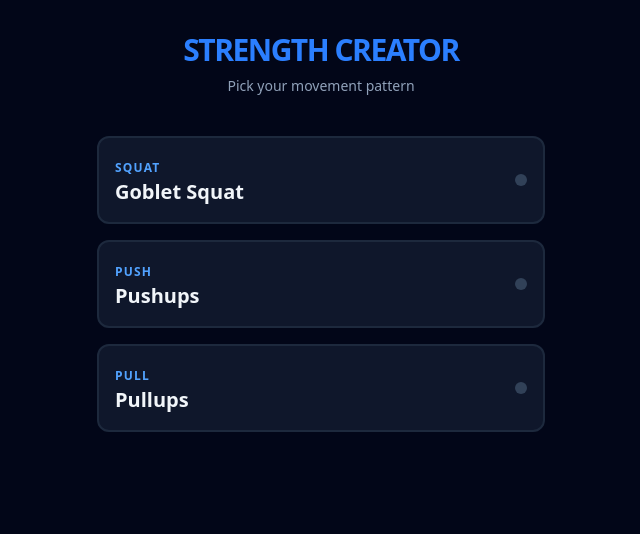
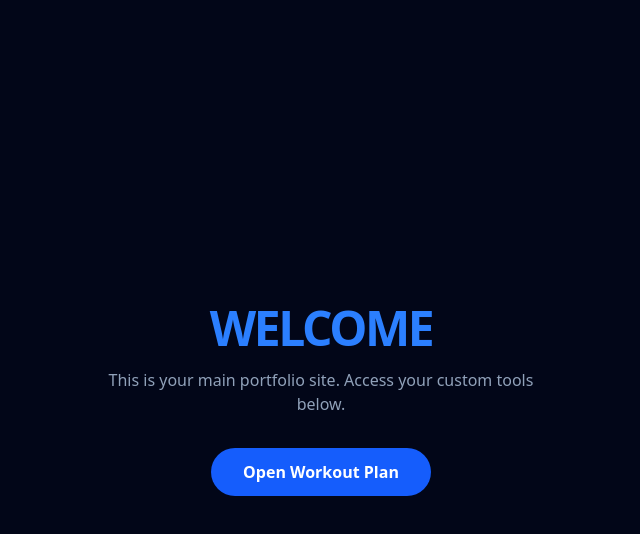
Before and after one commit to Terminated27/Terminated27.github.io, a React (Vite) app: page / in a window 1280 px wide. Shown: the top 534 px of the page, without its empty margins (319-959 px from the left). Built offline with nearby package versions, Linux system fonts and the light colour scheme.

Commit message:
added more pages, created 404.html in order to keep pages working when moving immediately to a subpage

```diff
--- a/package.json
+++ b/package.json
@@ -12,7 +12,8 @@
   "dependencies": {
     "@tailwindcss/postcss": "^4.1.18",
     "react": "^19.2.0",
-    "react-dom": "^19.2.0"
+    "react-dom": "^19.2.0",
+    "react-router-dom": "^7.12.0"
   },
   "devDependencies": {
     "@eslint/js": "^9.39.1",
--- /dev/null
+++ b/public/404.html
@@ -0,0 +1,14 @@
+<!doctype html>
+<html lang="en">
+  <head>
+    <meta charset="UTF-8" />
+    <link rel="icon" type="image/svg+xml" href="/vite.svg" />
+    <meta name="viewport" content="width=device-width, initial-scale=1.0" />
+    <title>portfolio</title>
+    <script type="module" crossorigin src="/assets/index-Dx_pK-iL.js"></script>
+    <link rel="stylesheet" crossorigin href="/assets/index-Cuk8IlTd.css">
+  </head>
+  <body>
+    <div id="root"></div>
+  </body>
+</html>
--- a/src/App.tsx
+++ b/src/App.tsx
@@ -1,63 +1,17 @@
-import { useState } from 'react'
-
-// 1. Simple Placeholder Data
-const EXERCISES = [
-  { id: 1, name: "Goblet Squat", pattern: "Squat", cues: ["Chest up", "Heels down"] },
-  { id: 2, name: "Pushups", pattern: "Push", cues: ["Core tight", "Elbows at 45°"] },
-  { id: 3, name: "Pullups", pattern: "Pull", cues: ["Chest to bar", "Slow descent"] },
-];
+import { BrowserRouter, Routes, Route } from 'react-router-dom';
+import Home from './pages/home';
+import WorkoutPlan from './pages/workoutplan';
 
 function App() {
-  const [selected, setSelected] = useState<string | null>(null);
-
   return (
-    <div className="min-h-screen bg-slate-950 text-slate-100 p-8 font-sans">
-      <div className="max-w-md mx-auto">
-        <header className="mb-10 text-center">
-          <h1 className="text-3xl font-black tracking-tighter text-blue-500 uppercase">
-            Strength Creator
-          </h1>
-          <p className="text-slate-400 text-sm mt-2">Pick your movement pattern</p>
-        </header>
-
-        <main className="space-y-4">
-          {EXERCISES.map((ex) => (
-            <button
-              key={ex.id}
-              onClick={() => setSelected(ex.name === selected ? null : ex.name)}
-              className={`w-full text-left p-4 rounded-xl border-2 transition-all ${
-                selected === ex.name
-                ? "border-blue-500 bg-blue-500/10 shadow-[0_0_20px_rgba(59,130,246,0.2)]"
-                : "border-slate-800 bg-slate-900 hover:border-slate-700"
-              }`}
-            >
-              <div className="flex justify-between items-center">
-                <div>
-                  <span className="text-xs font-bold uppercase tracking-widest text-blue-400">
-                    {ex.pattern}
-                  </span>
-                  <h2 className="text-xl font-bold">{ex.name}</h2>
-                </div>
-                <div className={`h-3 w-3 rounded-full ${selected === ex.name ? "bg-blue-500" : "bg-slate-700"}`} />
-              </div>
-
-              {/* Expandable Cues Section */}
-              {selected === ex.name && (
-                <div className="mt-4 pt-4 border-t border-blue-500/30 animate-in fade-in slide-in-from-top-1">
-                  <p className="text-sm font-semibold mb-2 text-slate-300">Technical Cues:</p>
-                  <ul className="list-disc list-inside text-sm text-slate-400 space-y-1">
-                    {ex.cues.map((cue, i) => (
-                      <li key={i}>{cue}</li>
-                    ))}
-                  </ul>
-                </div>
-              )}
-            </button>
-          ))}
-        </main>
-      </div>
-    </div>
-  )
+    // basename="/" because you are using the root Terminated27.github.io repo
+    <BrowserRouter basename="/">
+      <Routes>
+        <Route path="/" element={<Home />} />
+        <Route path="/workoutplan" element={<WorkoutPlan />} />
+      </Routes>
+    </BrowserRouter>
+  );
 }
 
-export default App
+export default App;
--- /dev/null
+++ b/src/pages/home.tsx
@@ -0,0 +1,20 @@
+import { Link } from 'react-router-dom';
+
+export default function Home() {
+  return (
+    <div className="min-h-screen bg-slate-950 text-slate-100 flex flex-col items-center justify-center p-8">
+      <h1 className="text-5xl font-black text-blue-500 uppercase tracking-tighter mb-4">
+        Welcome
+      </h1>
+      <p className="text-slate-400 mb-8 text-center max-w-md">
+        This is your main portfolio site. Access your custom tools below.
+      </p>
+      <Link
+        to="/workoutplan"
+        className="bg-blue-600 hover:bg-blue-500 text-white font-bold py-3 px-8 rounded-full transition-all"
+      >
+        Open Workout Plan
+      </Link>
+    </div>
+  );
+}
--- /dev/null
+++ b/src/pages/workoutplan.tsx
@@ -0,0 +1,63 @@
+import { useState } from 'react'
+
+// 1. Simple Placeholder Data
+const EXERCISES = [
+  { id: 1, name: "Goblet Squat", pattern: "Squat", cues: ["Chest up", "Heels down"] },
+  { id: 2, name: "Pushups", pattern: "Push", cues: ["Core tight", "Elbows at 45°"] },
+  { id: 3, name: "Pullups", pattern: "Pull", cues: ["Chest to bar", "Slow descent"] },
+];
+
+function App() {
+  const [selected, setSelected] = useState<string | null>(null);
+
+  return (
+    <div className="min-h-screen bg-slate-950 text-slate-100 p-8 font-sans">
+      <div className="max-w-md mx-auto">
+        <header className="mb-10 text-center">
+          <h1 className="text-3xl font-black tracking-tighter text-blue-500 uppercase">
+            Strength Creator
+          </h1>
+          <p className="text-slate-400 text-sm mt-2">Pick your movement pattern</p>
+        </header>
+
+        <main className="space-y-4">
+          {EXERCISES.map((ex) => (
+            <button
+              key={ex.id}
+              onClick={() => setSelected(ex.name === selected ? null : ex.name)}
+              className={`w-full text-left p-4 rounded-xl border-2 transition-all ${
+                selected === ex.name
+                ? "border-blue-500 bg-blue-500/10 shadow-[0_0_20px_rgba(59,130,246,0.2)]"
+                : "border-slate-800 bg-slate-900 hover:border-slate-700"
+              }`}
+            >
+              <div className="flex justify-between items-center">
+                <div>
+                  <span className="text-xs font-bold uppercase tracking-widest text-blue-400">
+                    {ex.pattern}
+                  </span>
+                  <h2 className="text-xl font-bold">{ex.name}</h2>
+                </div>
+                <div className={`h-3 w-3 rounded-full ${selected === ex.name ? "bg-blue-500" : "bg-slate-700"}`} />
+              </div>
+
+              {/* Expandable Cues Section */}
+              {selected === ex.name && (
+                <div className="mt-4 pt-4 border-t border-blue-500/30 animate-in fade-in slide-in-from-top-1">
+                  <p className="text-sm font-semibold mb-2 text-slate-300">Technical Cues:</p>
+                  <ul className="list-disc list-inside text-sm text-slate-400 space-y-1">
+                    {ex.cues.map((cue, i) => (
+                      <li key={i}>{cue}</li>
+                    ))}
+                  </ul>
+                </div>
+              )}
+            </button>
+          ))}
+        </main>
+      </div>
+    </div>
+  )
+}
+
+export default App
```
Also changed, not shown: 1 other file (tests, documents, lock files or other folders).
